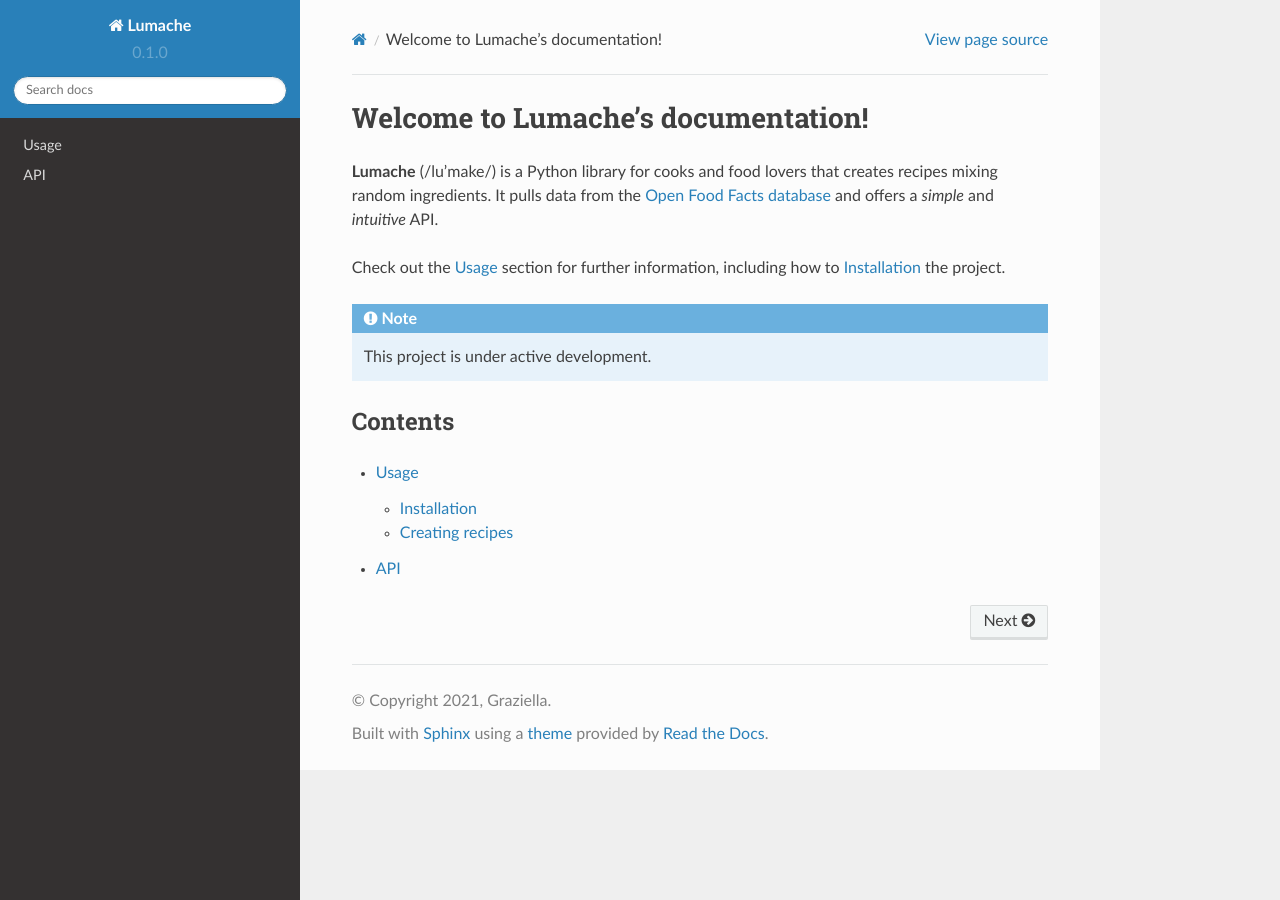
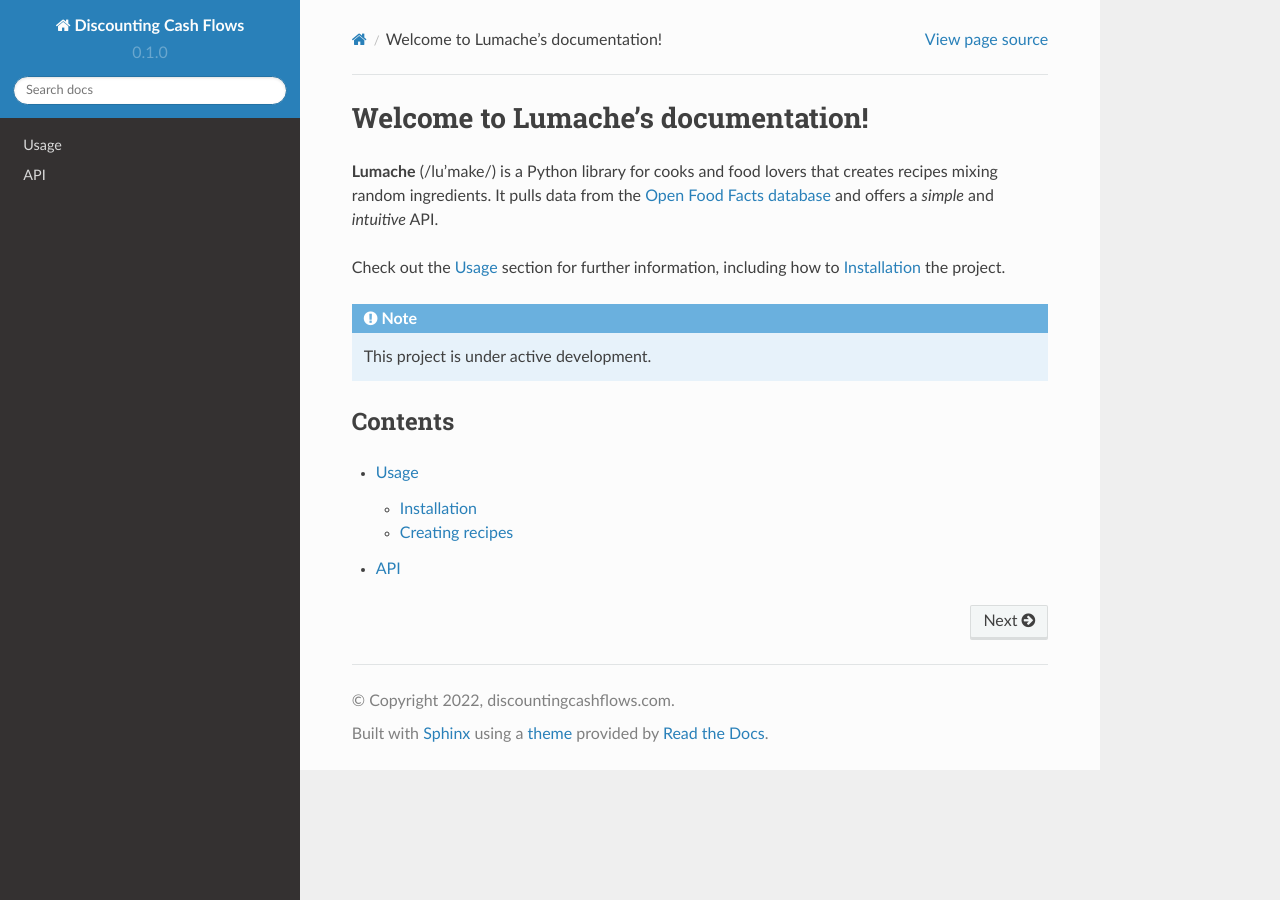
Before and after one commit to DiscountingCashFlows/readthedocs, a Sphinx documentation site: the page built from docs/source/index.rst, in a window 1280 px wide. Built offline with Sphinx 7.4.7 and the Read the Docs theme 2.0.0, drawn with Linux system fonts in a browser that asks for light colours.

Commit message:
Update conf.py

```diff
--- a/docs/source/conf.py
+++ b/docs/source/conf.py
@@ -2,9 +2,9 @@
 
 # -- Project information
 
-project = 'Lumache'
-copyright = '2021, Graziella'
-author = 'Graziella'
+project = 'Discounting Cash Flows'
+copyright = '2022, discountingcashflows.com'
+author = 'Discounting Cash Flows'
 
 release = '0.1'
 version = '0.1.0'
```
